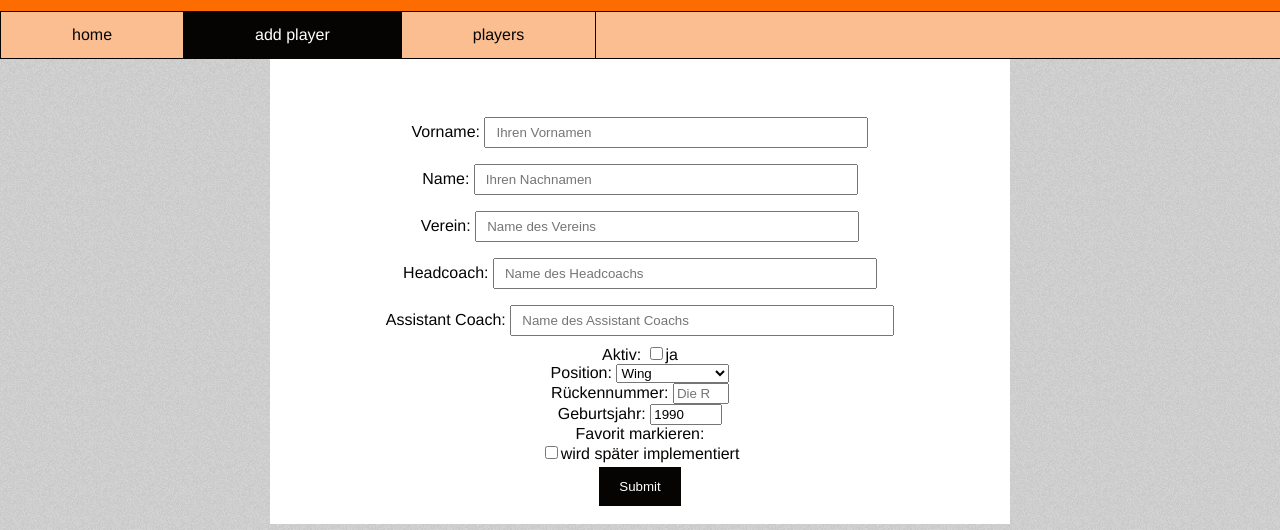
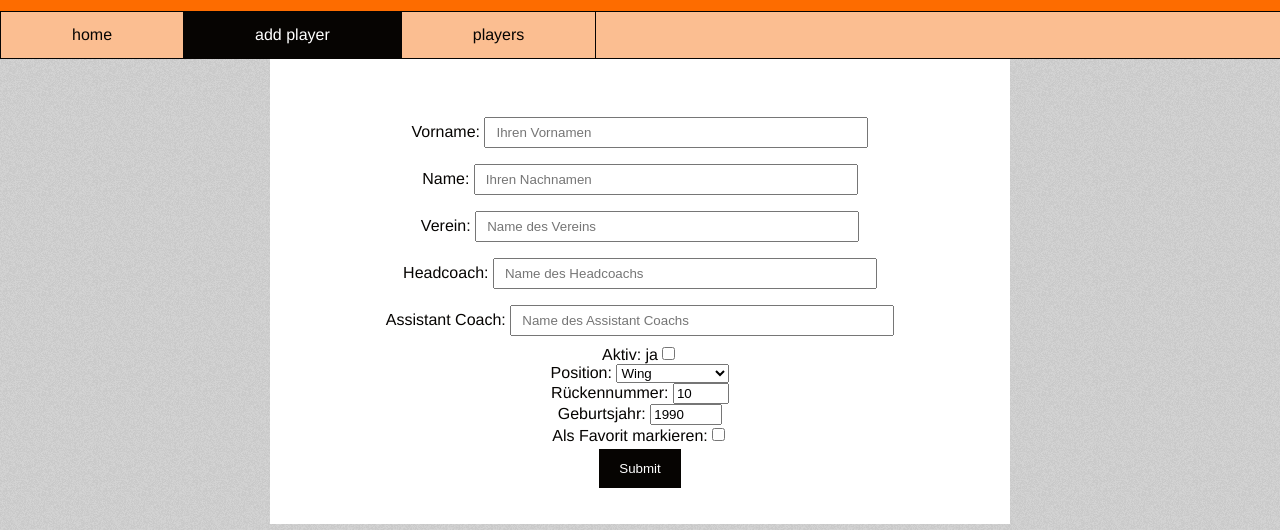
Before and after one commit to Chrisgarske/Team-Rocket, a plain HTML site: page Meilenstein 1/index.html in a window 1280 px wide. Shown: the part 128-658 px from the top of the page. Drawn offline with Linux system fonts and the light colour scheme.

Commit message:
working on the form style

```diff
--- a/Meilenstein 1/index.html
+++ b/Meilenstein 1/index.html
@@ -31,7 +31,7 @@
                                      required></label><br>
             <label>Assistant Coach: <input size="30" type="text" name="acoach" placeholder="Name des Assistant Coachs"
                                            required></label><br>
-            <label>Aktiv: <input type="checkbox" name="aktiv" value="ja"/>ja<br/>
+            <label>Aktiv: ja<input type="checkbox" name="aktiv" value="ja"/><br/>
             </label>
             <label>Position: <select name="position">
                 <option value="center">Center</option>
@@ -40,10 +40,9 @@
                 <option value="wing" selected="selected">Wing</option>
                 <option value="small forward">Small Forward</option>
             </select><br></label>
-            <label>Rückennummer: <input type="number" name="number" placeholder="Die Rückennummer" min="0" max="99" required></label><br>
+            <label>Rückennummer: <input type="number" name="number" placeholder="Die Rückennummer" min="0" max="99" value="10" required></label><br>
             <label>Geburtsjahr: <input type="number" name="jahr" placeholder="Das Geburtsjahr" min="1900" max="2016" value="1990" required></label><br>
-            <label>Favorit markieren:<br> <input type="checkbox" name="favorit" value="ok" required/>wird später
-                implementiert<br/></label>
+            <label>Als Favorit markieren:<input type="checkbox" name="favorit" value="ok"/><br/></label>
             <input type="submit">
 
         </form>
```
